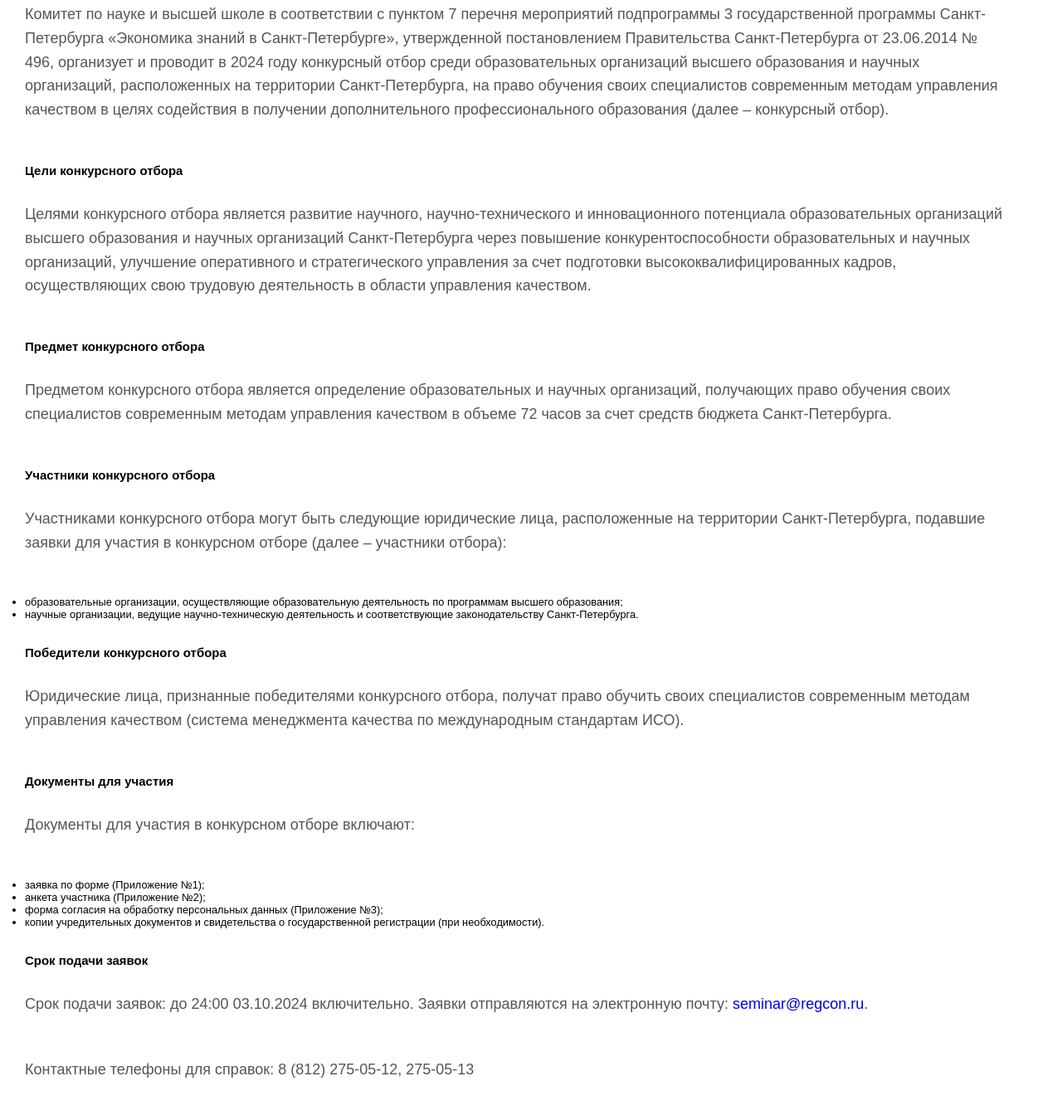
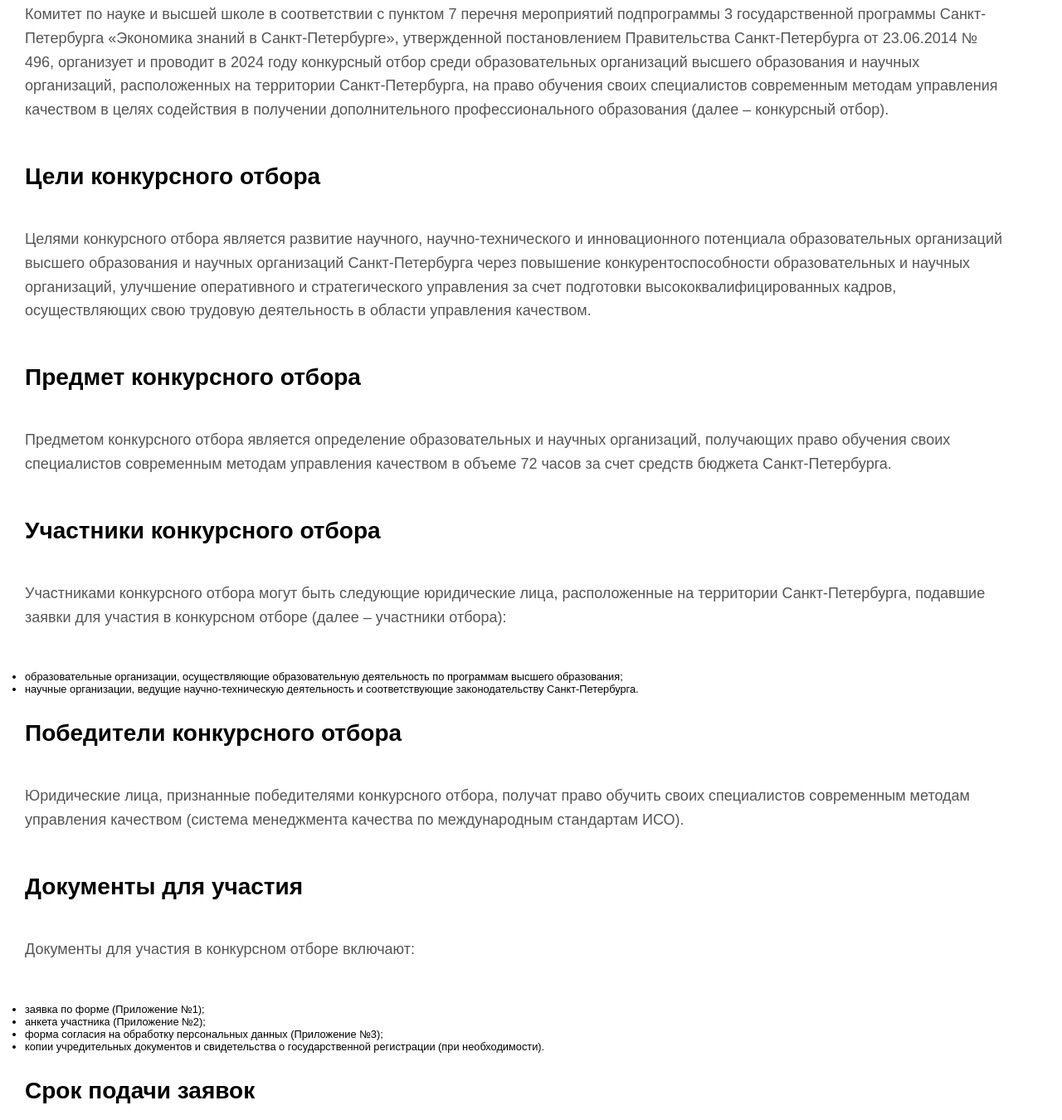
Before and after one commit to Legenda1cr/Legendacompany, a plain HTML site: page news.html in a window 1280 px wide. Shown: the part 299-1649 px from the top of the page at 83% size. Drawn offline with Linux system fonts and the light colour scheme.

Commit message:
update site regcon

```diff
--- a/news.html
+++ b/news.html
@@ -54,23 +54,23 @@
               <h2>Извещение о проведении конкурсного отбора</h2>
               <p>Комитет по науке и высшей школе в соответствии с пунктом 7 перечня мероприятий подпрограммы 3 государственной программы Санкт-Петербурга «Экономика знаний в Санкт-Петербурге», утвержденной постановлением Правительства Санкт-Петербурга от 23.06.2014 № 496, организует и проводит в 2024 году конкурсный отбор среди образовательных организаций высшего образования и научных организаций, расположенных на территории Санкт-Петербурга, на право обучения своих специалистов современным методам управления качеством в целях содействия в получении дополнительного профессионального образования (далее – конкурсный отбор).</p>
 
-              <h3>Цели конкурсного отбора</h3>
+              <h2>Цели конкурсного отбора</h2>
               <p>Целями конкурсного отбора является развитие научного, научно-технического и инновационного потенциала образовательных организаций высшего образования и научных организаций Санкт-Петербурга через повышение конкурентоспособности образовательных и научных организаций, улучшение оперативного и стратегического управления за счет подготовки высококвалифицированных кадров, осуществляющих свою трудовую деятельность в области управления качеством.</p>
 
-              <h3>Предмет конкурсного отбора</h3>
+              <h2>Предмет конкурсного отбора</h2>
               <p>Предметом конкурсного отбора является определение образовательных и научных организаций, получающих право обучения своих специалистов современным методам управления качеством в объеме 72 часов за счет средств бюджета Санкт-Петербурга.</p>
 
-              <h3>Участники конкурсного отбора</h3>
+              <h2>Участники конкурсного отбора</h2>
               <p>Участниками конкурсного отбора могут быть следующие юридические лица, расположенные на территории Санкт-Петербурга, подавшие заявки для участия в конкурсном отборе (далее – участники отбора):</p>
               <ul>
                   <li>образовательные организации, осуществляющие образовательную деятельность по программам высшего образования;</li>
                   <li>научные организации, ведущие научно-техническую деятельность и соответствующие законодательству Санкт-Петербурга.</li>
               </ul>
 
-              <h3>Победители конкурсного отбора</h3>
+              <h2>Победители конкурсного отбора</h2>
               <p>Юридические лица, признанные победителями конкурсного отбора, получат право обучить своих специалистов современным методам управления качеством (система менеджмента качества по международным стандартам ИСО).</p>
 
-              <h3>Документы для участия</h3>
+              <h2>Документы для участия</h2>
               <p>Документы для участия в конкурсном отборе включают:</p>
               <ul>
                   <li>заявка по форме (Приложение №1);</li>
@@ -79,8 +79,8 @@
                   <li>копии учредительных документов и свидетельства о государственной регистрации (при необходимости).</li>
               </ul>
 
-              <h3>Срок подачи заявок</h3>
-              <p class="highlight">Срок подачи заявок: до 24:00 03.10.2024 включительно. Заявки отправляются на электронную почту: <a href="mailto:seminar@regcon.ru">seminar@regcon.ru</a>.</p>
+              <h2>Срок подачи заявок</h2>
+              <p class="highlight">Срок подачи заявок: до 24:00 03.10.2024 включительно. Заявки отправляются на электронную почту: <a href="mailto:seminar@regcon.ru">seminar@regcon.ru</a>.
               <p class="contact-info">Контактные телефоны для справок: 8 (812) 275-05-12, 275-05-13</p>
 
               <h2>Обеспечение качества и глобальное высшее образование: преодоление вызовов и внедрение инноваций</h2>
@@ -94,7 +94,7 @@
               <p>18 января 2023 года Совет по присуждению премий Правительства Российской Федерации в области качества объявил конкурс. Премии присуждаются организациям за достижения в обеспечении безопасности продукции и услуг, а также за внедрение высокоэффективных методов управления качеством.</p>
               <p>Подробнее о конкурсе можно узнать на официальном сайте Роскачества.</p>
 
-                <h1>ISO/IEC 27001: что нового в ИТ-безопасности?</h1>
+                <h2>ISO/IEC 27001: что нового в ИТ-безопасности?</h2>
                 <div class="section">
                     <p>Кибер-атаки становятся все более серьезной угрозой для бизнеса, правительства и общества. В октябре 2022 года была обновлена версия стандарта ISO/IEC 27001, направленная на улучшение управления информационной безопасностью.</p>
                     <p>Согласно отчёту Всемирного экономического форума, в 2021 году число кибератак увеличилось на 125%. Хакеры совершенствуют свои методы, а компании должны усилить свою киберустойчивость.</p>
```
